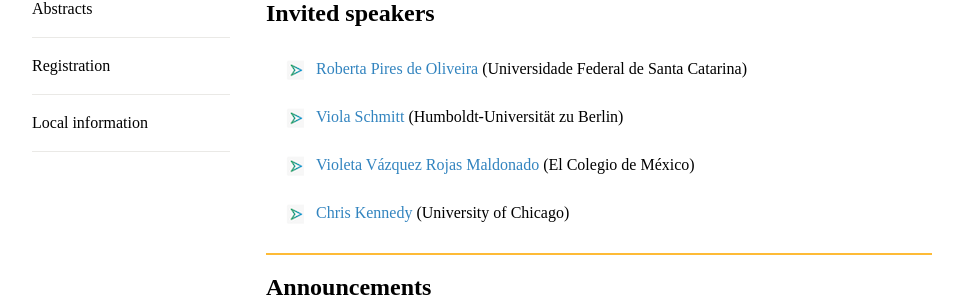
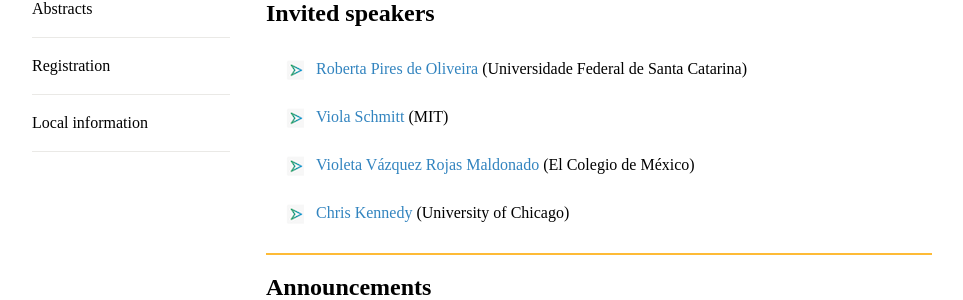
Before and after one commit to saltconf/salt36, a Jekyll site: the page built from index.md, in a window 1280 px wide. Shown: the part 635-935 px from the top of the page, without its empty margins (158-1121 px from the left). Built offline with Jekyll 4.4.1, drawn with Linux system fonts in a browser that asks for light colours.

Commit message:
fix affiliation

```diff
--- a/_data/people.yml
+++ b/_data/people.yml
@@ -87,7 +87,7 @@ eleonora_orlando:
 viola_schmitt:
   name: Viola Schmitt
   institutions:
-  - Humboldt-Universität zu Berlin
+  - MIT
   website: "https://sites.google.com/view/viola-schmitt/home"
 violeta_vazquez:
   name: Violeta Vázquez Rojas Maldonado
```
